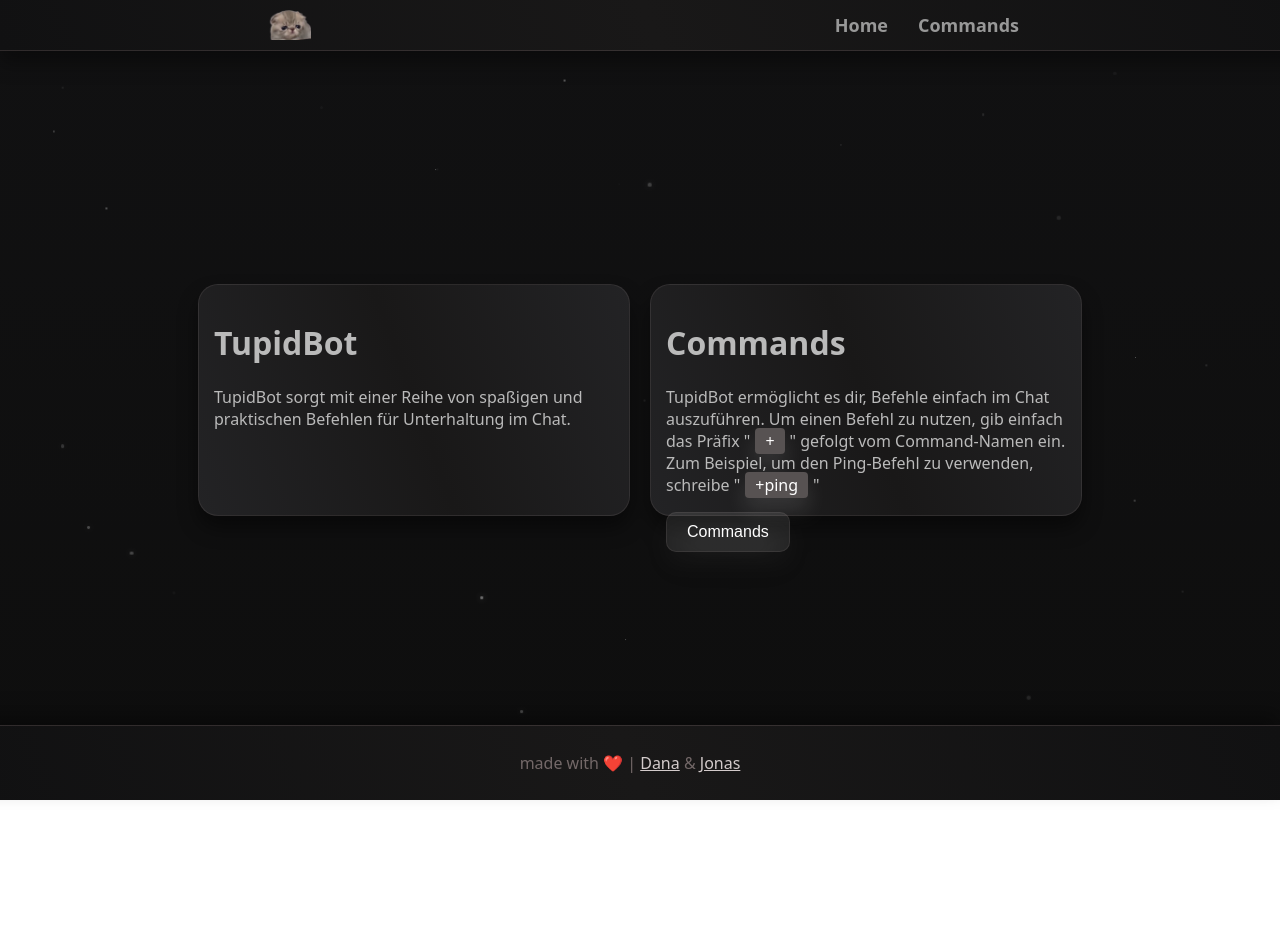
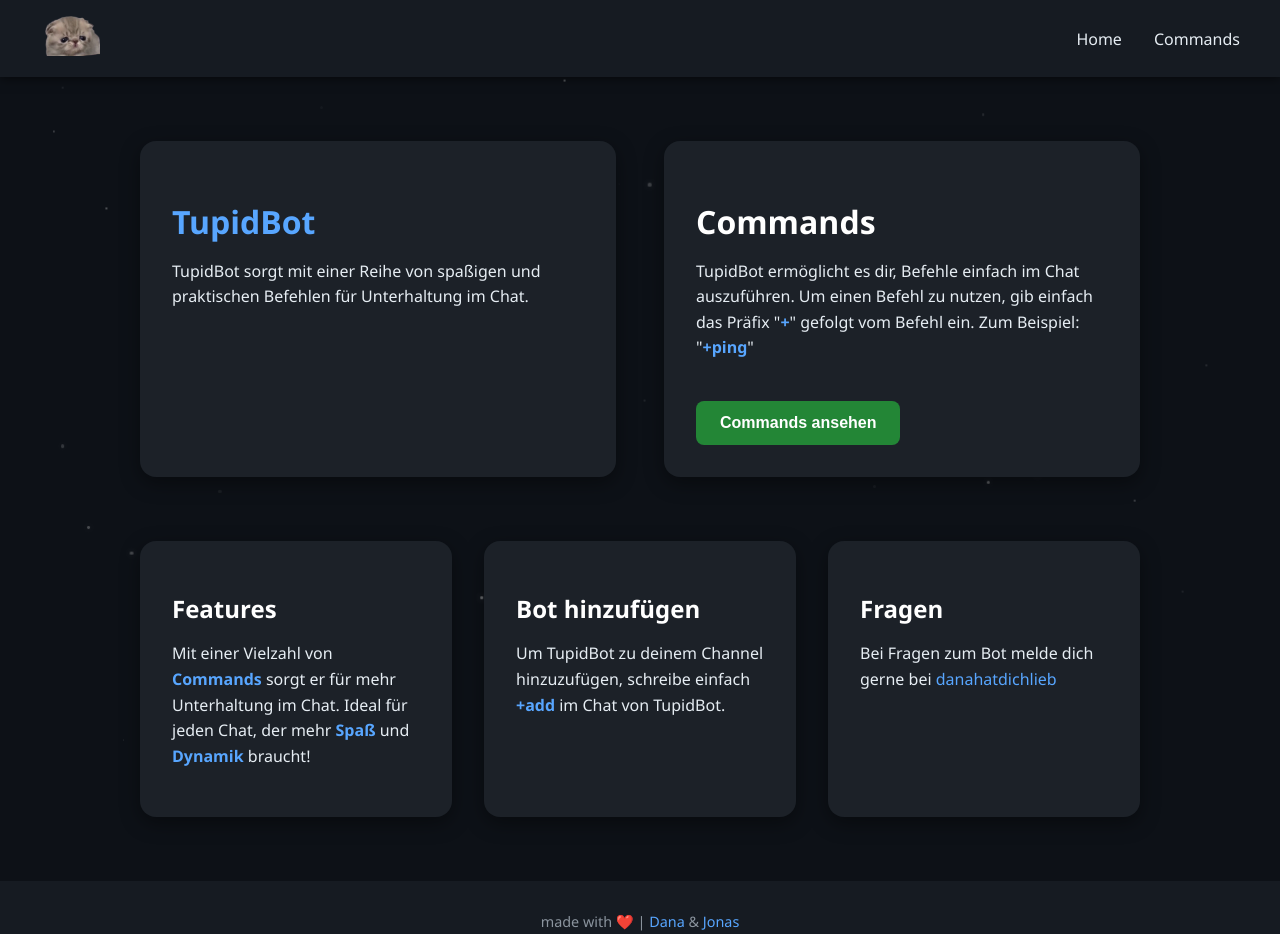
Before and after one commit to danahatdichlieb/TupidBot, a website: page website/index.html in a window 1280 px wide. Before the commit the page ends 800 px from the top, so only its background shows below. Drawn offline with Linux system fonts and the light colour scheme.

Commit message:
update website

```diff
--- a/utils/loadCommands.js
+++ b/utils/loadCommands.js
@@ -17,6 +17,7 @@ export async function loadCommands() {
       name: command.default.name,
       description: command.default.description || "",
       aliases: command.default.aliases || [],
+      cooldown: command.default.cooldown || "",
     });
 
     for (const alias of command.default.aliases || []) {
--- a/website/commands.js
+++ b/website/commands.js
@@ -4,9 +4,9 @@ fetch("./commands.json")
         const container = document.getElementById("commands-list");
         commands.forEach((cmd) => {
             const div = document.createElement("div");
-      div.innerHTML = `<strong>${cmd.name}</strong>: ${
-        cmd.description
-      } <br> <em>Aliases: ${cmd.aliases.join(", ") || "Keine"}</em>`;
+            div.innerHTML = `<strong>${cmd.name}</strong>: ${cmd.description} <br>
+                      <em>Aliases: ${cmd.aliases.join(", ") || "Keine"}</em> <br>
+                      <rm>Cooldown: ${cmd.cooldown || ""}</rm>`;
             container.appendChild(div);
         });
     })
--- a/website/css/commands.css
+++ b/website/css/commands.css
@@ -1,9 +1,15 @@
+*,
+*::before,
+*::after {
+  box-sizing: border-box;
+}
+
 body {
-  background: linear-gradient(#111112, #0e0e0e);
-  background-attachment: fixed;
-  font-family: system-ui, -apple-system, BlinkMacSystemFont;
+  background-color: #0d1117;
+  font-family: 'Segoe UI', Tahoma, Geneva, Verdana, sans-serif;
   margin: 0;
   padding: 0;
+  color: #e6edf3;
   display: flex;
   justify-content: center;
   align-items: center;
@@ -11,120 +17,108 @@ body {
 }
 
 .header {
-  background: linear-gradient(70deg, #111112, #191818, #111112);
-  padding: 10px;
-  border-bottom: 1px solid rgba(182, 156, 156, 0.19);
+  background-color: #161b22;
+  padding: 1rem 2rem;
+  box-shadow: 0 2px 10px rgba(0, 0, 0, 0.5);
   position: fixed;
-  width: 100%;
   top: 0;
   left: 0;
   z-index: 1000;
-  filter: drop-shadow(0px 12px 10px rgba(0, 0, 0, 0.35));
+  width: 100%;
 }
 
 .header-content {
   display: flex;
   align-items: center;
   justify-content: space-between;
+  max-width: 1200px;
   margin: 0 auto;
-  width: 100%;
-  padding: 0 20px;
-  max-width: 60%;
 }
 
 .logo {
-  height: 30px;
+  height: 40px;
 }
 
 .nav-buttons {
   display: flex;
+  gap: 2rem;
   align-items: center;
-  transition: 0.5s;
 }
 
 .nav ul {
-  list-style-type: none;
+  list-style: none;
   display: flex;
+  gap: 1.5rem;
+  margin: 0;
   padding: 0;
-  margin: 0;
-}
-
-.nav ul li {
-  margin: 0 15px;
 }
 
 .nav ul li a {
   text-decoration: none;
-  color: #989898;
-  font-size: 18px;
-  font-weight: bold;
+  color: #e6edf3;
+  font-weight: 500;
+  font-size: 1rem;
+  transition: color 0.3s ease;
 }
 
 .nav ul li a:hover {
-  color: #ffffff;
+  color: #58a6ff;
 }
 
 .cta-button {
-  background-color: rgba(255, 255, 255, 0.09);
-  color: white;
-  border: solid 1px #1f1e22;
-  padding: 10px 20px;
-  font-size: 16px;
+  padding: 0.8rem 1.5rem;
+  background-color: #238636;
+  color: #fff;
+  border: none;
+  border-radius: 8px;
+  font-weight: 600;
+  font-size: 1rem;
   cursor: pointer;
-  border-radius: 5px;
+  transition: background-color 0.3s ease;
   filter: drop-shadow(0px 12px 10px rgba(0, 0, 0, 0.35));
 }
 
-.cta-button {
-  border: 1px solid rgba(128, 117, 117, 0.19);
-  border-radius: 10px;
-  transition: 0.5s;
-  filter: drop-shadow(0px 12px 10px rgba(255, 255, 255, 0.23));
-}
-
 .cta-button:hover {
-  border: 1px solid rgba(170, 165, 165, 0.19);
+  background-color: #2ea043;
 }
 
 .footer {
-  background: linear-gradient(70deg, #111112, #191818, #111112);
-  padding: 10px;
-  border-top: 1px solid rgba(182, 156, 156, 0.19);
+  background-color: #161b22;
+  padding: 1rem;
+  text-align: center;
+  font-size: 0.9rem;
+  color: #8b949e;
   position: fixed;
   width: 100%;
   bottom: 0;
-  right: 0;
-  z-index: 100;
-  filter: drop-shadow(0px -12px 10px rgba(0, 0, 0, 0.35));
-  display: flex;
-  justify-content: center;
-  align-items: center;
 }
 
-.footer-content {
-  display: flex;
-  align-items: center;
-  justify-content: center;
-  width: 100%;
-  padding: 0 20px;
-  max-width: 60%;
-  color: #736868;
+.footer a {
+  color: #58a6ff;
+  text-decoration: none;
 }
 
-.footer-content a {
-  color: #d3cbcb;
+.footer a:hover {
+  text-decoration: underline;
 }
 
 #commands-list {
-  background: linear-gradient(70deg, #0e0e0e, #191818, #0e0e0e);
-  border: 1px solid rgba(51, 50, 50, 0.38);
-  border-radius: 20px;
-  padding: 15px;
-  box-shadow: 0 4px 6px rgba(0, 0, 0, 0.1);
-  max-height: 600px;
+  background-color: #16171c;
+  border-radius: 16px;
+  padding: 2rem;
+  max-height: 700px;
   width: 40%;
   overflow-y: scroll;
+  margin: 2rem auto;
+  box-shadow: 0 4px 6px rgba(0, 0, 0, 0.73);
   filter: drop-shadow(0px 12px 10px rgba(0, 0, 0, 0.35));
+}
+
+@media (max-width: 768px) {
+  #commands-list {
+    width: 80%;
+    padding: 1.5rem;
+  }
 }
 
 #commands-list::-webkit-scrollbar {
@@ -133,24 +127,29 @@ body {
 
 #commands-list div {
   margin-bottom: 15px;
-  padding: 15px;
-  background: linear-gradient(70deg, #232325, #222020, #232325);
-  border: 1px solid #424040;
-  border-radius: 15px;
-  transition: 0.2s;
-  margin-right: 5px;
-  filter: drop-shadow(0px 12px 10px rgba(0, 0, 0, 0.35));
+  padding: 1.5rem;
+  background-color: rgba(35, 35, 37, 0.62);
+  border-radius: 16px;
+  border: 1px solid #535050;
+  transition: transform 0.3s ease, background-color 0.3s ease;
+  color: #e6edf3;
+  font-size: 1rem;
+  font-style: italic;
+  box-shadow: 0 4px 8px rgba(0, 0, 0, 0.2);
 }
 
 #commands-list div:hover {
-  scale: 1.03;
+  transform: translateY(-5px);
+  background-color: rgba(45, 51, 59, 0.45);
+  box-shadow: 0 4px 20px rgba(0, 0, 0, 0.47);
 }
 
 #commands-list div::before {
   content: "+";
   color: #c1c1c1;
   font-weight: 700;
-  margin-right: 5px;
+  margin-right: 2px;
+  font-size: 1.2rem;
 }
 
 #commands-list strong {
@@ -159,26 +158,37 @@ body {
 }
 
 #commands-list em {
-  color: #f17265;
+  color: #2ea043;
 }
 
 #commands-list div {
-  color: #595555;
+  color: #e6edf3;
   font-style: italic;
-  font-size: 1em;
+  font-size: 1rem;
   margin-left: 5px;
 }
 
-#commands-list br {
-  color: transparent;
+#commands-list div a {
+  color: #58a6ff;
+  text-decoration: none;
+  font-weight: 500;
+  transition: color 0.3s ease;
 }
 
-@media (max-width: 800px) {
-  #commands-list {
-    width: 70%;
-  }
+#commands-list div a:hover {
+  color: #58a6ff;
+  text-decoration: underline;
+}
 
-  .logo {
-    margin-left: -15px;
-  }
+#commands-list rm {
+  color: #4a8ce3; /* Eine rote Farbe für den Cooldown */
+  font-weight: bold;
+  font-size: 1.05rem;
+  margin-top: 10px;
 }
+
+#commands-list rm {
+  color: #4a8ce3; /* Optional: Helle Farbe für den Cooldown */
+  font-weight: normal;
+  font-size: 1.1em;
+}
--- a/website/css/index.css
+++ b/website/css/index.css
@@ -1,187 +1,197 @@
+*,
+*::before,
+*::after {
+  box-sizing: border-box;
+}
+
 body {
-  background: linear-gradient(#111112, #0e0e0e);
-  background-attachment: fixed;
-  font-family: system-ui, -apple-system, BlinkMacSystemFont;
   margin: 0;
   padding: 0;
+  font-family: 'Segoe UI', Tahoma, Geneva, Verdana, sans-serif;
+  background-color: #0d1117;
+  color: #e6edf3;
+  min-height: 100vh;
   display: flex;
-  justify-content: center;
-  align-items: center;
-  height: 100vh;
+  flex-direction: column;
 }
 
 .header {
-  background: linear-gradient(70deg, #111112, #191818, #111112);
-  padding: 10px;
-  border-bottom: 1px solid rgba(182, 156, 156, 0.19);
-  position: fixed;
-  width: 100%;
+  background-color: #161b22;
+  padding: 1rem 2rem;
+  box-shadow: 0 2px 10px rgba(0, 0, 0, 0.5);
+  position: sticky;
   top: 0;
-  left: 0;
-  z-index: 1000;
-  filter: drop-shadow(0px 12px 10px rgba(0, 0, 0, 0.35));
+  z-index: 10;
 }
 
 .header-content {
   display: flex;
   align-items: center;
   justify-content: space-between;
+  max-width: 1200px;
   margin: 0 auto;
-  width: 100%;
-  padding: 0 20px;
-  max-width: 60%;
 }
 
 .logo {
-  height: 30px;
+  height: 40px;
 }
 
-.nav-buttons {
+.nav-list {
+  list-style: none;
   display: flex;
-  align-items: center;
-  transition: 0.5s;
+  gap: 2rem;
+  margin: 0;
+  padding: 0;
 }
 
-.nav ul {
-  list-style-type: none;
-  display: flex;
-  padding: 0;
-  margin: 0;
+.nav-list a {
+  text-decoration: none;
+  color: #e6edf3;
+  font-weight: 500;
+  transition: color 0.3s ease;
 }
 
-.nav ul li {
-  margin: 0 15px;
+.nav-list a:hover {
+  color: #58a6ff;
 }
 
-.nav ul li a {
-  text-decoration: none;
-  color: #989898;
-  font-size: 18px;
-  font-weight: bold;
-}
-
-.nav ul li a:hover {
-  color: #ffffff;
-}
-
-.cta-button {
-  background-color: rgba(255, 255, 255, 0.09);
-  color: white;
-  border: solid 1px #1f1e22;
-  padding: 10px 20px;
-  font-size: 16px;
-  cursor: pointer;
-  border-radius: 5px;
-  filter: drop-shadow(0px 12px 10px rgba(0, 0, 0, 0.35));
+.main-content {
+  flex: 1;
+  display: flex;
+  flex-direction: column;
+  align-items: center;
+  justify-content: center;
+  padding: 4rem 2rem;
 }
 
 .flexbox-panel {
   display: flex;
+  flex-direction: column;
+  gap: 3rem;
+  max-width: 1000px;
+  width: 100%;
+  margin: 0 auto 4rem auto;
+}
+
+@media (min-width: 768px) {
+  .flexbox-panel {
     flex-direction: row;
-  flex-wrap: nowrap;
     justify-content: space-between;
-  align-items: center;
-  align-content: center;
-  gap: 20px;
+  }
+  .info-grid {
+    flex-direction: row;
+    justify-content: space-between;
+  }
 }
 
 .flexbox-item {
-  flex: 0 1 auto;
-  background: linear-gradient(70deg, #232325, #191818, #232325);
-  border: 1px solid rgba(128, 117, 117, 0.19);
-  border-radius: 20px;
-  padding: 15px;
-  color: #bababa;
-  transition: 0.5s;
-  width: 50vh;
-  height: 25vh;
-  filter: drop-shadow(0px 12px 10px rgba(0, 0, 0, 0.44));
+  background-color: #1c2128;
+  padding: 2rem;
+  border-radius: 16px;
+  box-shadow: 0 6px 20px rgba(0, 0, 0, 0.4);
+  flex: 1;
+  transition: transform 0.3s ease;
 }
 
 .flexbox-item:hover {
-  color: white;
-  width: 56vh;
+  transform: translateY(-5px);
 }
 
-.flex-item:nth-child(1) {
-  flex-grow: 0;
-  flex-shrink: 1;
-  flex-basis: auto;
+.flexbox-item h1 {
+  font-size: 2rem;
+  margin-bottom: 1rem;
+  color: #ffffff;
 }
 
-.flex-item:nth-child(2) {
-  flex-grow: 0;
-  flex-shrink: 1;
-  flex-basis: auto;
+.flexbox-item p {
+  line-height: 1.6;
+  font-size: 1rem;
 }
 
 .cta-button {
-  border: 1px solid rgba(128, 117, 117, 0.19);
-  border-radius: 10px;
-  transition: 0.5s;
-  filter: drop-shadow(0px 12px 10px rgba(255, 255, 255, 0.23));
+  margin-top: 1.5rem;
+  padding: 0.8rem 1.5rem;
+  background-color: #238636;
+  color: #fff;
+  border: none;
+  border-radius: 8px;
+  font-weight: 600;
+  font-size: 1rem;
+  cursor: pointer;
+  transition: background-color 0.3s ease;
 }
 
 .cta-button:hover {
-  border: 1px solid rgba(170, 165, 165, 0.19);
+  background-color: #2ea043;
 }
 
 .highlight {
-  filter: drop-shadow(0px 12px 10px rgba(255, 255, 255, 0.11));
-  color: #ffffff;
-  background-color: #575252;
-  border-radius: 4px;
-  font-weight: 500;
-  padding: 2px 10px 2px 10px;
-  gap: 10px;
-  margin: 5px;
+  color: #58a6ff;
+  font-weight: bold;
 }
 
-.footer {
-  background: linear-gradient(70deg, #111112, #191818, #111112);
-  padding: 10px;
-  border-top: 1px solid rgba(182, 156, 156, 0.19);
-  position: fixed;
+.info-grid {
+  display: grid;
+  grid-template-columns: 2fr;
+  gap: 2rem;
+  max-width: 1000px;
   width: 100%;
-  bottom: 0;
-  right: 0;
-  z-index: 100;
-  filter: drop-shadow(0px -12px 10px rgba(0, 0, 0, 0.35));
-  display: flex;
-  justify-content: center;
-  align-items: center;
+  margin: 0 auto;
 }
 
-.footer-content {
-  display: flex;
-  align-items: center;
-  justify-content: center;
-  width: 100%;
-  padding: 0 20px;
-  max-width: 60%;
-  color: #736868;
+@media (min-width: 768px) {
+  .info-grid {
+    grid-template-columns: repeat(3, 1fr);
+  }
 }
 
-.footer-content a {
-  color: #d3cbcb;
+.info-box {
+  background-color: #1c2128;
+  padding: 2rem;
+  border-radius: 16px;
+  box-shadow: 0 6px 20px rgba(0, 0, 0, 0.4);
+  transition: transform 0.3s ease;
 }
 
-@media (max-width: 800px) {
-  .flexbox-panel {
-    flex-direction: column; /* Boxen untereinander anordnen */
-    align-items: center; /* Zentrieren der Boxen */
+.info-box:hover {
+  transform: translateY(-5px);
 }
 
-  .flexbox-item {
-    width: 80vw; /* Breite der Boxen an den Bildschirm anpassen */
-    height: auto; /* Höhe der Boxen anpassen */
+.info-box h2 {
+  color: #ffffff;
+  font-size: 1.5rem;
+  margin-bottom: 1rem;
 }
 
-  .flexbox-item:hover {
-    width: 85vw;
+.info-box p {
+  line-height: 1.6;
+  font-size: 1rem;
+  color: #e6edf3;
 }
 
-  .logo {
-    margin-left: -15px;
+.info-box a {
+  color: #58a6ff;
+  text-decoration: none;
 }
+
+.info-box a:hover {
+  text-decoration: underline;
 }
+
+/* Footer */
+.footer {
+  background-color: #161b22;
+  padding: 1rem;
+  text-align: center;
+  font-size: 0.9rem;
+  color: #8b949e;
+}
+
+.footer a {
+  color: #58a6ff;
+  text-decoration: none;
+}
+
+.footer a:hover {
+  text-decoration: underline;
+}
--- a/website/index.html
+++ b/website/index.html
@@ -1,5 +1,5 @@
 <!DOCTYPE html>
-<html lang="en">
+<html lang="de">
 <head>
   <meta charset="UTF-8" />
   <meta name="viewport" content="width=device-width, initial-scale=1.0" />
@@ -12,57 +12,79 @@
 
 <header class="header">
   <div class="header-content">
-        <img src="assets/logo.png" alt="Logo" class="logo" />
-
-        <div class="nav-buttons">
+    <a href="index.html">
+      <img src="assets/logo.png" alt="TupidBot Logo" class="logo" />
+    </a>
     <nav class="nav">
-            <ul>
+      <ul class="nav-list">
         <li><a href="index.html">Home</a></li>
         <li><a href="commands.html">Commands</a></li>
-              <!--
-                    <li><a href="#">Channels</a></li>
-                    -->
       </ul>
     </nav>
-          <!--
-            <button class="cta-button">Login with Twitch</button>
-            -->
-        </div>
   </div>
 </header>
-
-    <div class="flexbox-panel">
+<main class="main-content">
+  <section class="flexbox-panel">
     <div class="flexbox-item">
-        <h1>TupidBot</h1>
+      <h1>
+        <span class="highlight">TupidBot</span>
+      </h1>
       <p>
         TupidBot sorgt mit einer Reihe von spaßigen und praktischen Befehlen
         für Unterhaltung im Chat.
       </p>
     </div>
+
     <div class="flexbox-item">
       <h1>Commands</h1>
       <p>
-          TupidBot ermöglicht es dir, Befehle einfach im Chat auszuführen. Um
-          einen Befehl zu nutzen, gib einfach das Präfix "<a class="highlight"
-            >+</a
-          >" gefolgt vom Command-Namen ein. Zum Beispiel, um den Ping-Befehl zu
-          verwenden, schreibe "<a class="highlight">+ping</a>"
+        TupidBot ermöglicht es dir, Befehle einfach im Chat auszuführen.
+        Um einen Befehl zu nutzen, gib einfach das Präfix
+        "<span class="highlight">+</span>" gefolgt vom Befehl ein.
+        Zum Beispiel: "<span class="highlight">+ping</span>"
       </p>
       <a href="commands.html">
-          <button class="cta-button">Commands</button>
+        <button class="cta-button">Commands ansehen</button>
       </a>
     </div>
+  </section>
+
+  <section class="info-grid">
+    <div class="info-box">
+      <h2>Features</h2>
+      <p>
+        Mit einer Vielzahl von <span class="highlight">Commands</span> sorgt er für mehr Unterhaltung im Chat. Ideal für jeden Chat, der mehr <span class="highlight">Spaß</span> und <span class="highlight">Dynamik</span> braucht!
+      </p>
     </div>
+
+    <div class="info-box">
+      <h2>Bot hinzufügen</h2>
+      <p>
+        Um TupidBot zu deinem Channel hinzuzufügen, schreibe einfach <span class="highlight">+add</span> im Chat von TupidBot.
+      </p>
+    </div>
+
+    <div class="info-box">
+      <h2>Fragen</h2>
+      <p>
+        Bei Fragen zum Bot melde dich gerne bei
+        <a href="https://twitch.tv/danahatdichlieb" target="_blank">danahatdichlieb</a>
+      </p>
+    </div>
+  </section>
+</main>
 
 <footer class="footer">
   <div class="footer-content">
     <p>
-          made with ❤️ | <a href="https://twitch.tv/danahatdichlieb">Dana</a> &
-          <a href="https://twitch.tv/JONASDIREKTSCHALTGETRIEBE">Jonas</a>
+      made with ❤️ |
+      <a href="https://twitch.tv/danahatdichlieb" target="_blank">Dana</a> &amp;
+      <a href="https://twitch.tv/JONASDIREKTSCHALTGETRIEBE" target="_blank">Jonas</a>
     </p>
   </div>
 </footer>
 
+<script src="auth.js" defer></script>
 <script src="stars.js"></script>
 </body>
 </html>
```
Also changed, not shown: website/commands.html (+3 -8 lines), website/commands.json (+32 -16 lines). Lines whose indentation alone changed are shown as unchanged.
